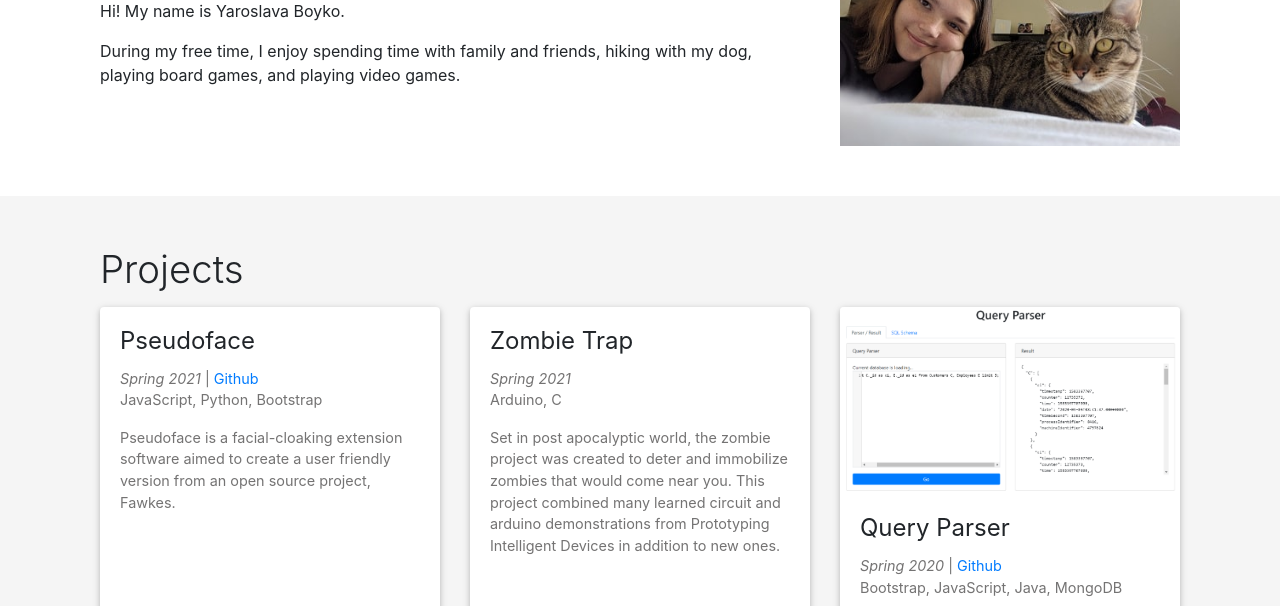
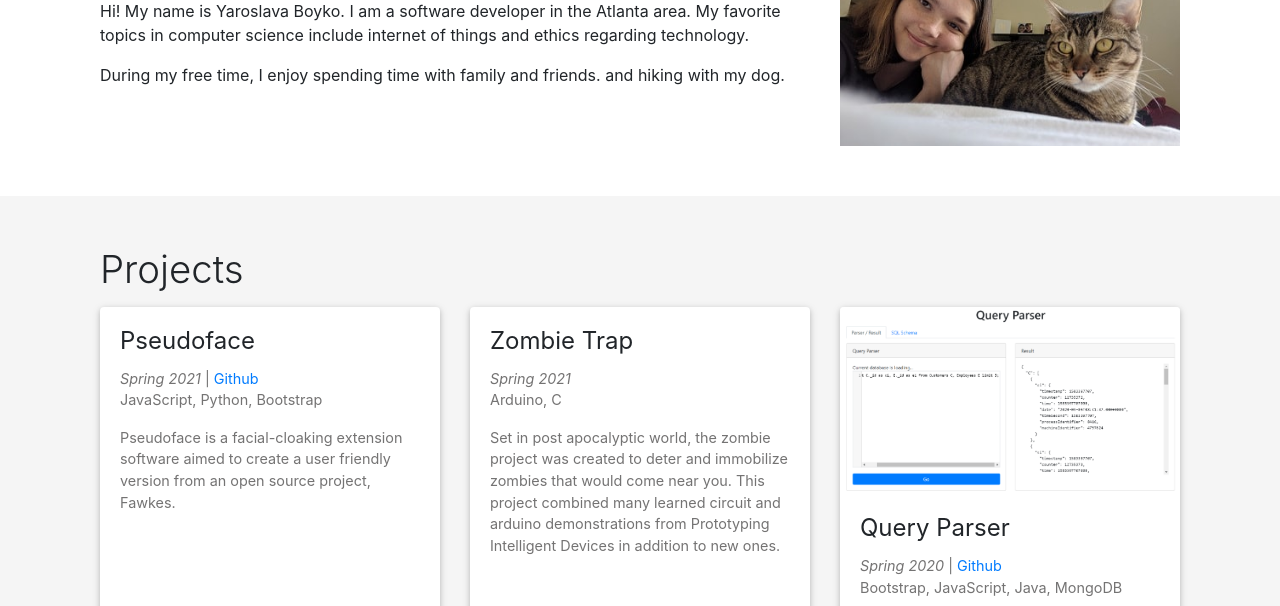
Before and after one commit to Kotishka/portfolio, a plain HTML site: page index.html in a window 1280 px wide. Shown: the part 494-1100 px from the top of the page. Drawn offline with nearby package versions, Linux system fonts and the light colour scheme.

Commit message:
Update index.html

```diff
--- a/index.html
+++ b/index.html
@@ -52,8 +52,8 @@
         <div class="row container">
             <div class="col-lg-8">
                 <h2>About Me</h2>
-                <p>Hi! My name is Yaroslava Boyko.</p>
-                <p>During my free time, I enjoy spending time with family and friends, hiking with my dog, playing board games, and playing video games.
+                <p>Hi! My name is Yaroslava Boyko. I am a software developer in the Atlanta area. My favorite topics in computer science include internet of things and ethics regarding technology.</p>
+                <p>During my free time, I enjoy spending time with family and friends. and hiking with my dog.
                 </p>
             </div>
             <div class="col-lg-4">
```
